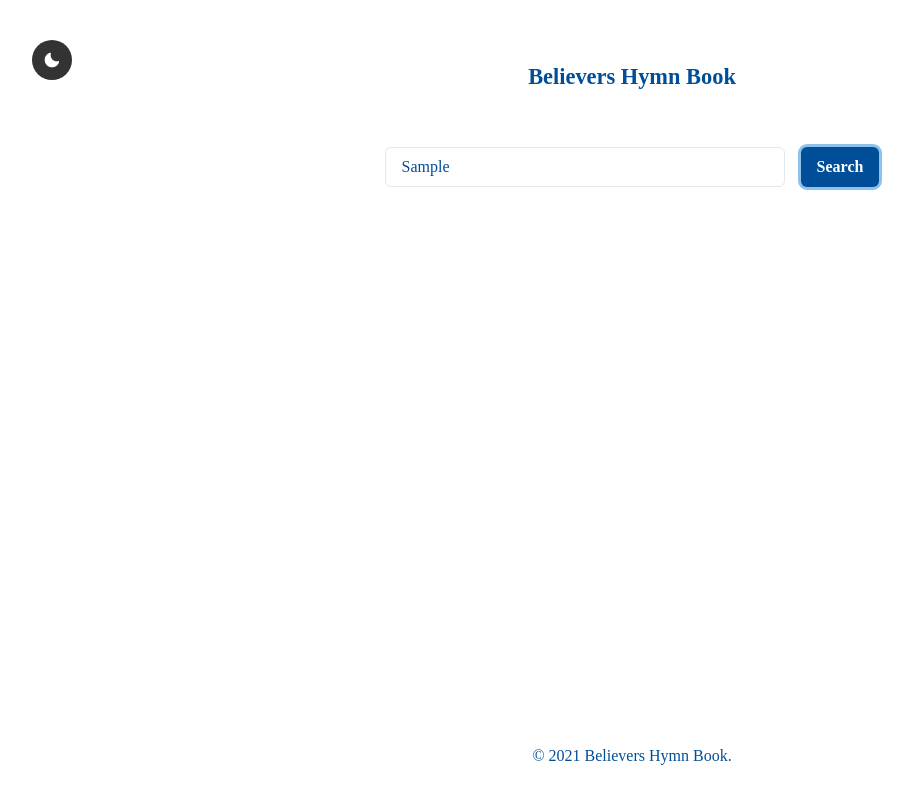
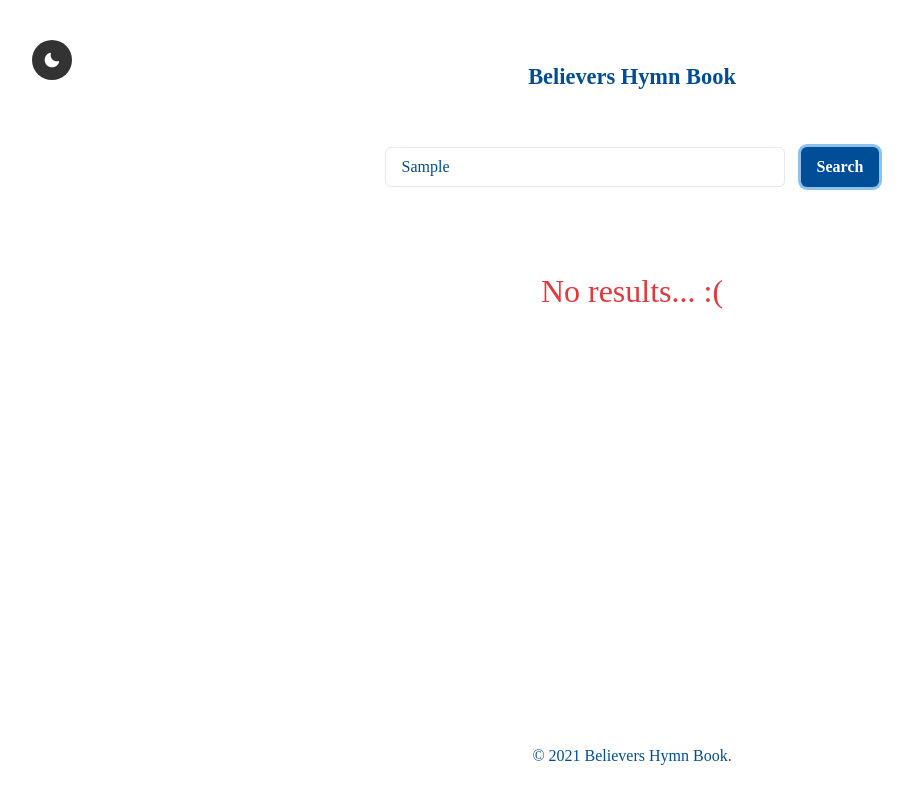
Before and after one commit to fillingthemoon/bhb, a Next.js app: page / in a window 1280 px wide. Both pictures are taken after typing "Sample" into the empty fields and a click on the button "Search". Shown: the whole page, without its empty margins (8-921 px from the left). Built offline with nearby package versions, Linux system fonts and the light colour scheme.

Commit message:
update search function

```diff
--- a/components/layout.js
+++ b/components/layout.js
@@ -7,7 +7,7 @@ const Layout = (props) => {
   return (
     <Flex minHeight="100vh" flexDirection="column">
       {/* <NavBar /> */}
-      <Container maxW="container.xl" flexGrow="1" my={10}>
+      <Container maxW="container.md" flexGrow="1" my={10}>
         {props.children}
       </Container>
       <Footer />
--- a/pages/api/bhb-songs.js
+++ b/pages/api/bhb-songs.js
@@ -2,6 +2,10 @@ import bhbSongs from './bhb-songs.json'
 
 export default async function handler (req, res) {
   if (req.method === 'GET') {
-    res.status(200).json(bhbSongs)
+    const searchResults = bhbSongs.filter(song => {
+      return song.id == req.query.q
+    })
+
+    res.status(200).json(searchResults)
   }
 }
--- a/pages/index.js
+++ b/pages/index.js
@@ -4,43 +4,36 @@ import Head from 'next/head'
 import {
   useColorMode,
   useColorModeValue,
-  Container,
-  Stack,
+  Box,
+  VStack,
   Flex,
   Input,
   Button,
   Heading,
   IconButton,
+  Text,
 } from '@chakra-ui/react'
 import { SunIcon, MoonIcon } from '@chakra-ui/icons'
 
 const Home = () => {
   const [searchValue, setSearchValue] = useState('')
+  const [searchResults, setSearchResults] = useState(null)
   const { colorMode, toggleColorMode } = useColorMode()
   const primaryColor = useColorModeValue('primary.500', 'primary.200')
+  const errorColor = useColorModeValue('red.500', 'red.300')
 
   const handleSubmit = async (event) => {
     event.preventDefault()
 
-    const bhbRes = await fetch(
-      '/api/bhb-songs',
-      {
-        body: JSON.stringify({
-          name: event.currentTarget.value,
-        }),
-        headers: {
-          'Content-Type': 'application/json',
-        },
-        method: 'GET',
-      }
-    )
+    const bhbRes = await fetch(`/api/bhb-songs?q=${searchValue}`)
 
-    const result = await bhbRes.json()
-    console.log(result)
+    const results = await bhbRes.json()
+    console.log(results)
+    setSearchResults(results)
   }
 
   return (
-    <Container maxW="container.md">
+    <Box>
       <Head>
         <title>Believers Hymn Book</title>
       </Head>
@@ -79,13 +72,34 @@ const Home = () => {
           </Button>
         </Flex>
       </form>
-      <Stack
-        fontSize="lg"
-        spacing={8}
-        textAlign="justify"
-        lineHeight="8"
-      ></Stack>
-    </Container>
+      <VStack my={20} spacing={14}>
+        {searchResults !== null &&
+          (searchResults.length <= 0 ? (
+            <Text color={errorColor} fontSize="2rem" fontWeight={500}>
+              No results... :(
+            </Text>
+          ) : (
+            searchResults[0].verses.map((verse, i) => {
+              return (
+                <VStack key={i}>
+                  {verse.map((line, j) => {
+                    return (
+                      <VStack key={j}>
+                        <Text
+                          color={primaryColor}
+                          fontSize={{ base: '1.1rem', md: '1.5rem' }}
+                        >
+                          {line}
+                        </Text>
+                      </VStack>
+                    )
+                  })}
+                </VStack>
+              )
+            })
+          ))}
+      </VStack>
+    </Box>
   )
 }
 
```
